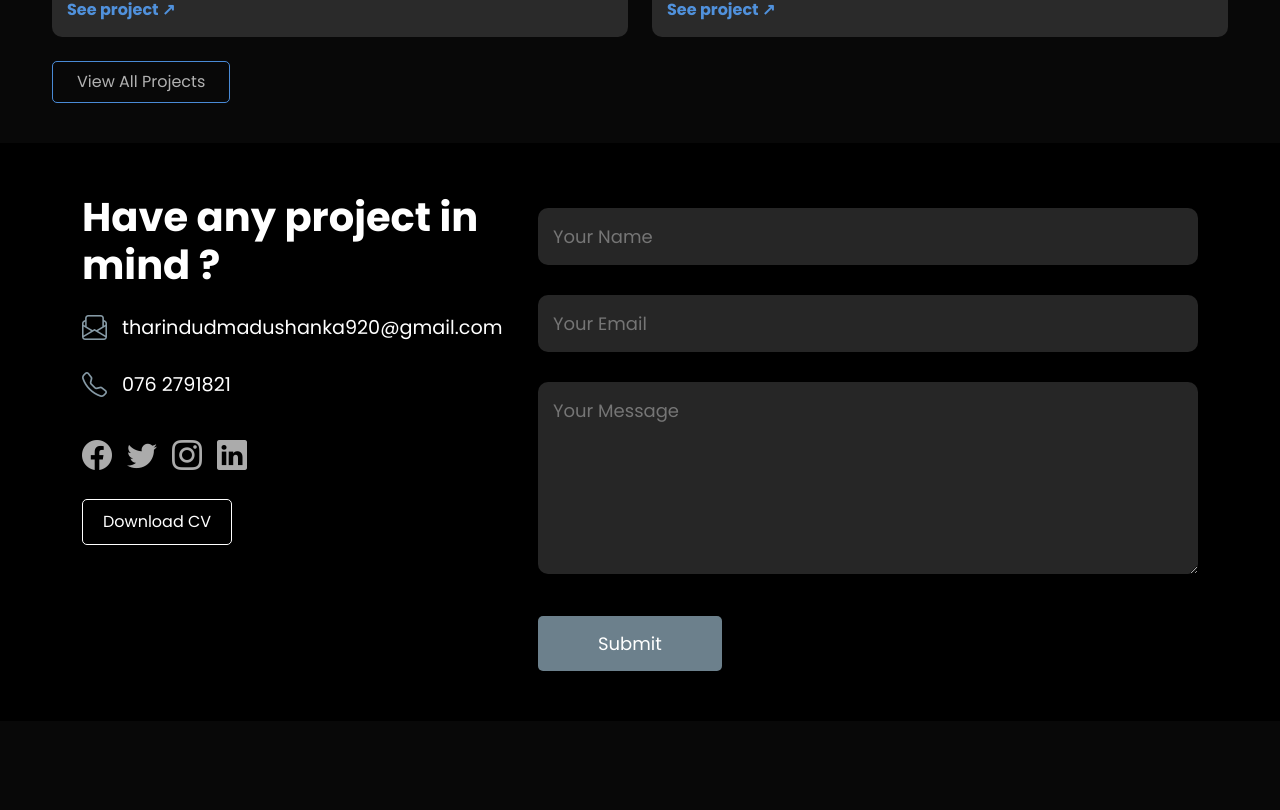
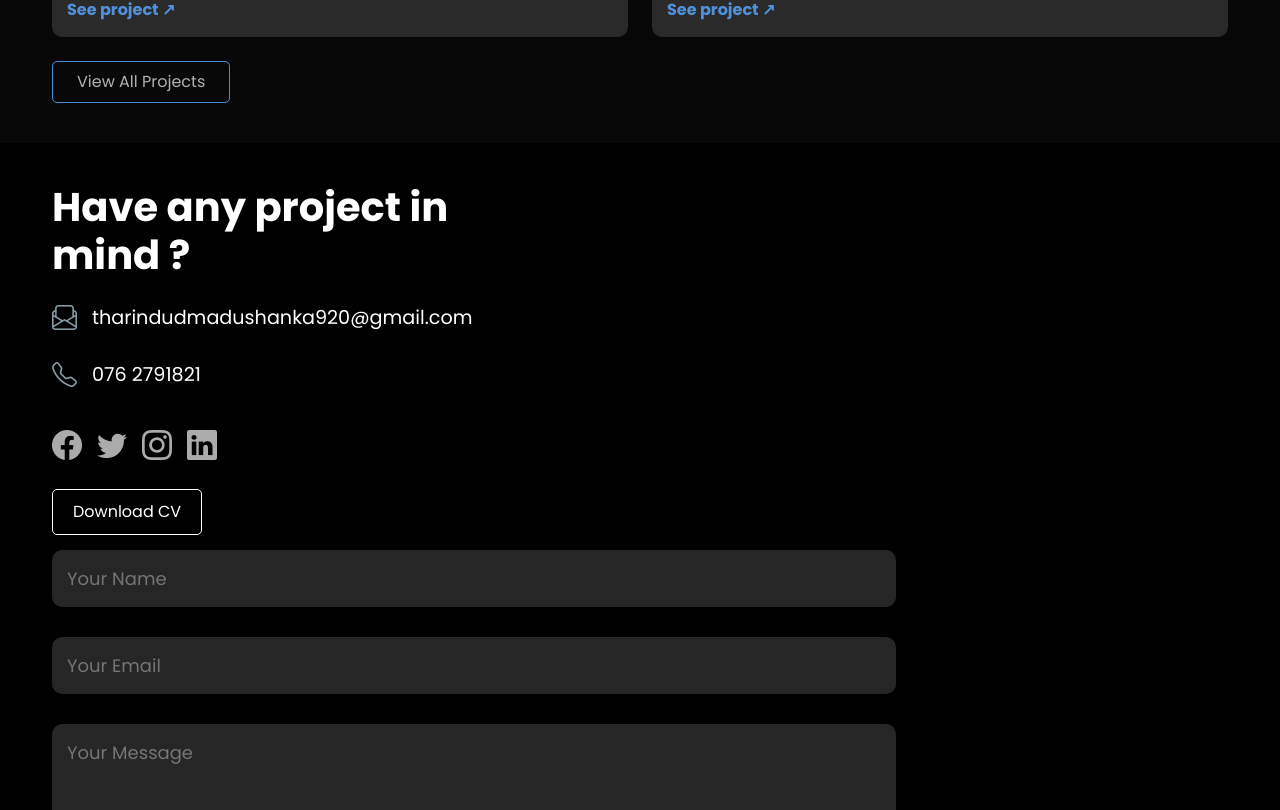
Before and after one commit to TharinduDMadushanka/tharindu-madushanka-portfolio, a React (Vite) app: page / in a window 1280 px wide. Shown: the part 3570-4380 px from the top of the page. Before the commit the page ends 4291 px from the top, so only its background shows below. Built offline with nearby package versions, Linux system fonts and the light colour scheme.

Commit message:
float submit button in to right side

```diff
--- a/src/components/Contact/Contact.css
+++ b/src/components/Contact/Contact.css
@@ -1,6 +1,6 @@
 /* Main Contact Section */
 #contact {
-    padding: 50px;
+    padding: 40px;
     background: black;
     color: white;
     display: flex;
@@ -107,6 +107,7 @@ form textarea {
     border-radius: 5px;
     color: white;
     transition: 0.3s;
+    margin-left: 660px;
 }
 
 .btn-submit:hover {
--- a/src/components/Contact/Contact.jsx
+++ b/src/components/Contact/Contact.jsx
@@ -5,7 +5,7 @@ import './Contact.css'; // Ensure this file is linked correctly
 const Contact = () => {
   return (
     <div id="contact">
-      <div className="container">
+      <div className="container-fluid">
         <div className="row">
           {/* Left Section */}
           <div className="contact-left">
```
